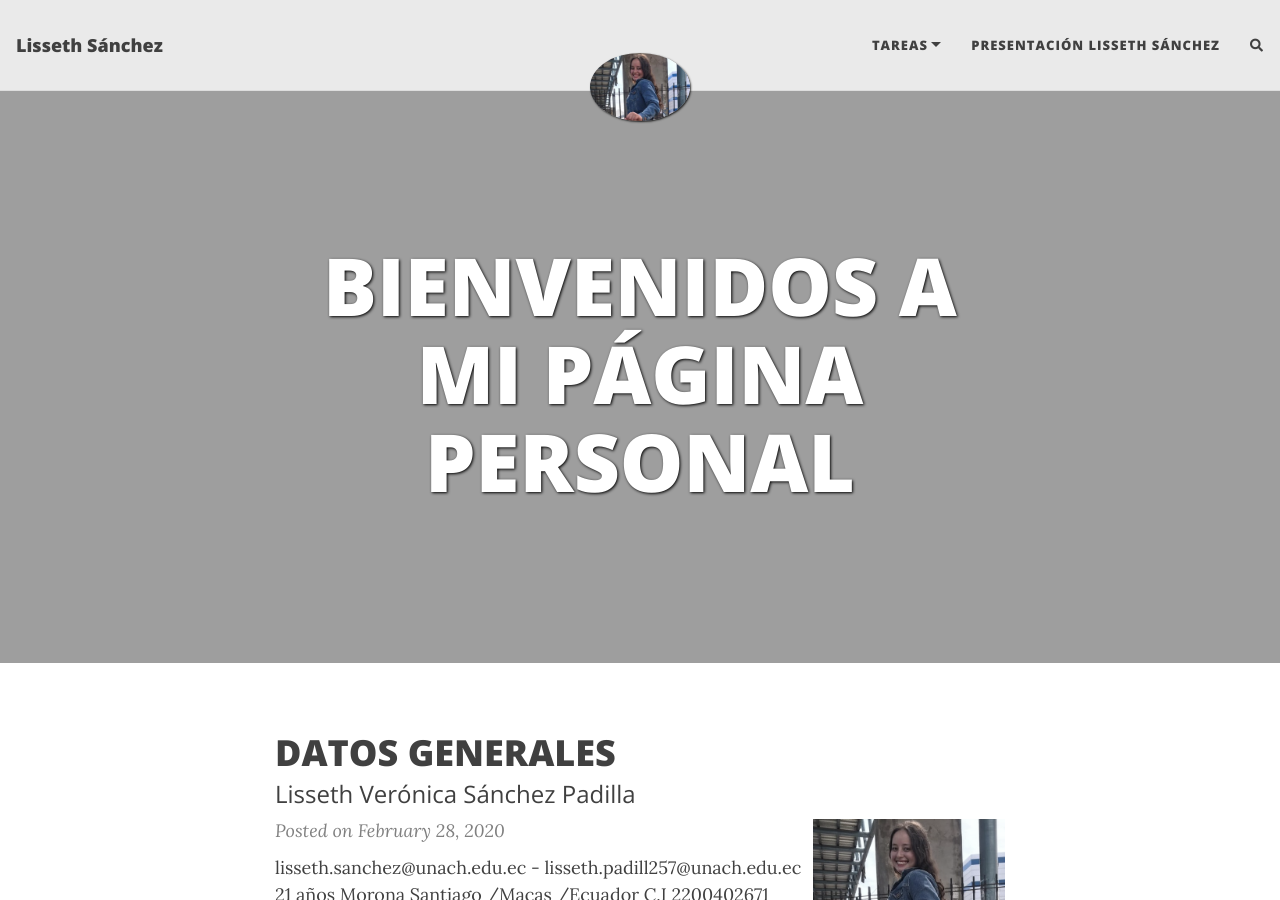
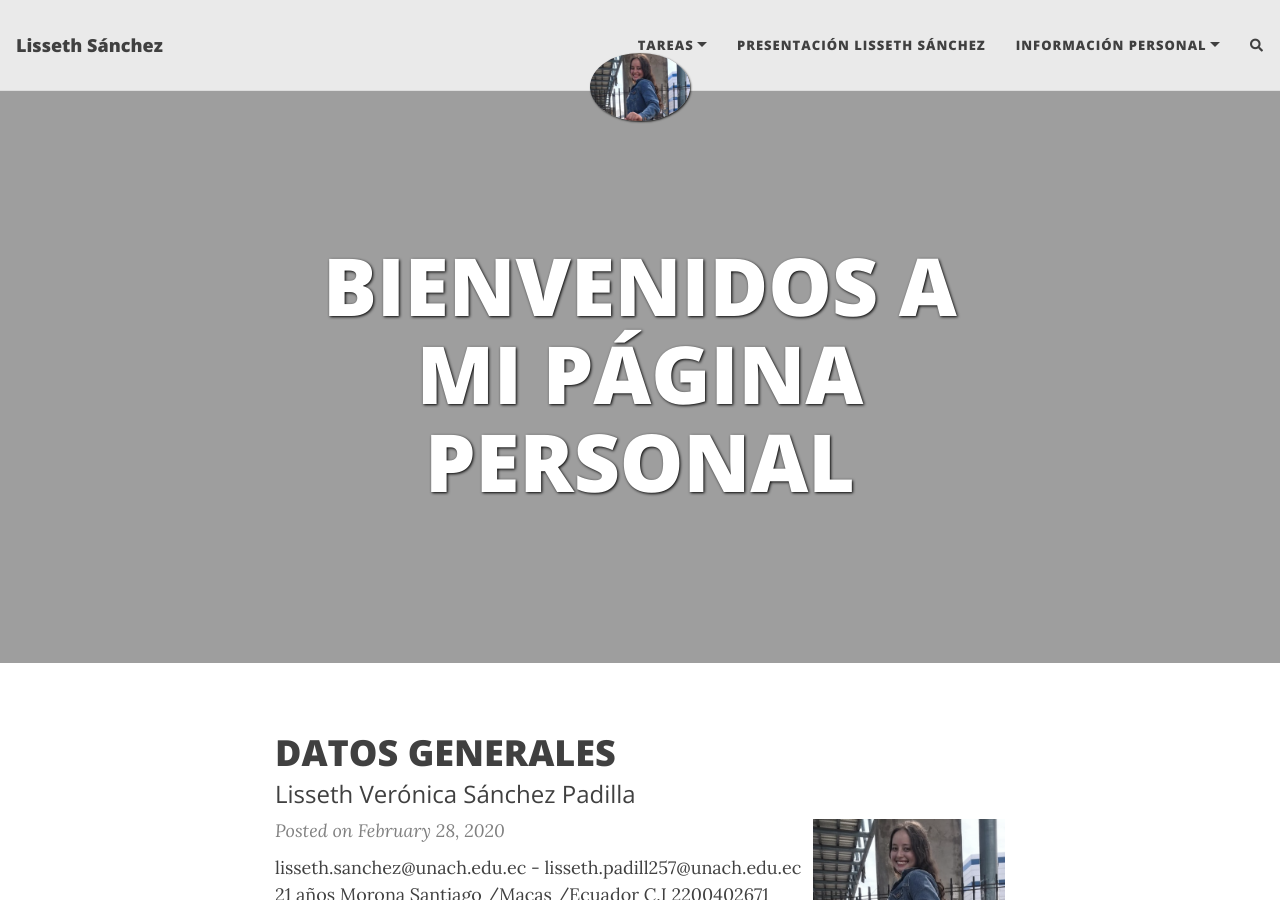
Before and after one commit to Slisseth/Slisseth.github.io, a Jekyll site: the page built from index.html, in a window 1280 px wide and 900 px high. Built offline with Jekyll 4.4.1, drawn with Linux system fonts in a browser that asks for light colours; nearby versions of some CDN libraries; the list of posts is cut into pages by our own code; comment, search, counter and statistics services are not loaded.

Commit message:
Update _config.yml

```diff
--- a/_config.yml
+++ b/_config.yml
@@ -18,6 +18,8 @@
     - Resumen : "https://view.genial.ly/61a453b3dfd2c50d8a1f5c13/presentation-tfg-basico"
   Presentación Lisseth Sánchez: "https://view.genial.ly/6136239a208af20d91af06d3/presentation-presentacion-basica"
 
+  Información personal:
+    - Familia y amigos: "https://view.genial.ly/5efe40a7ed6b750d6b5e84b3/horizontal-infographic-diagrams-lisseth-sanchez"
 # --- Logo --- #
 avatar: "/assets/img/j-q.jpg"
 # Image to show in the navigation bar - works best with a square image
```
